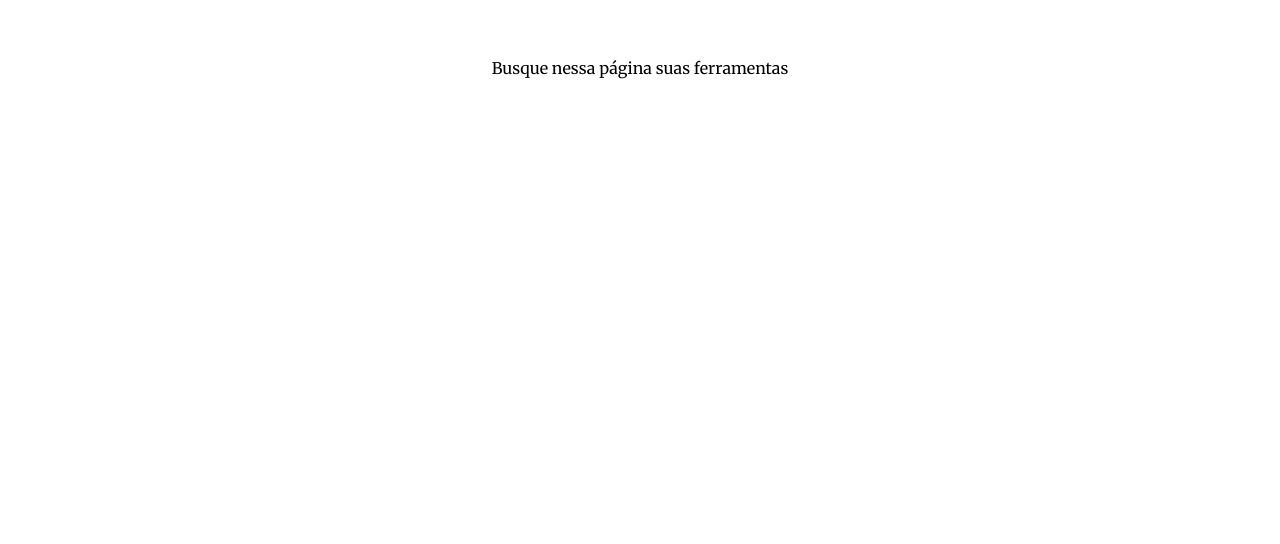
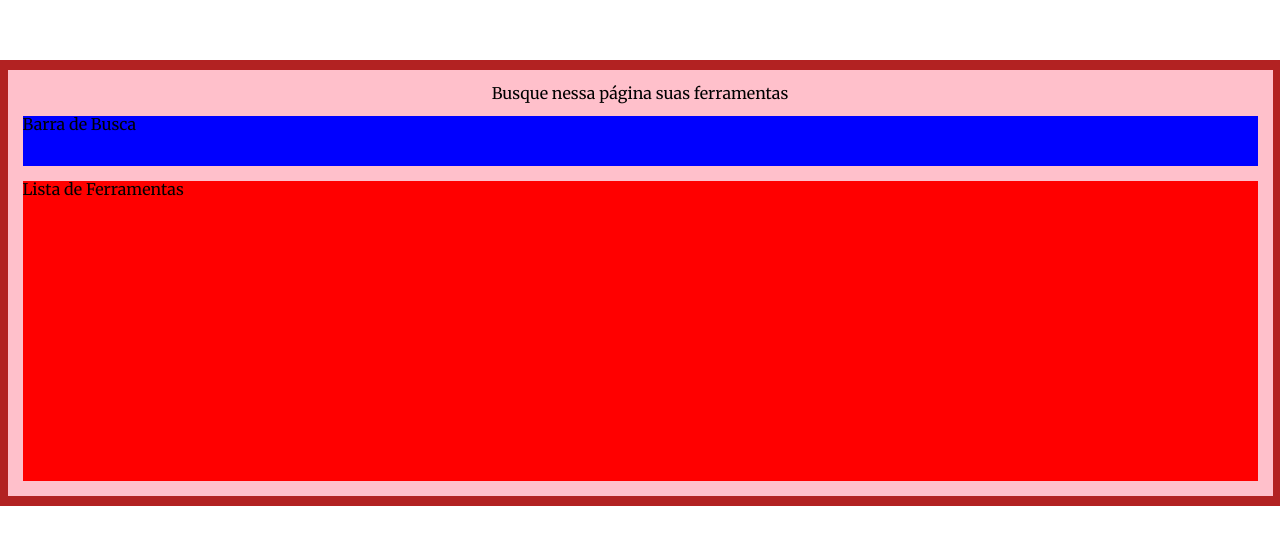
Before and after one commit to anarehder/desafio-tecnico-pluga, a React (Vite) app: page / in a window 1280 px wide. Shown: the top 544 px of the page. Built offline with nearby package versions, Linux system fonts and the light colour scheme.

Commit message:
feat: Search Tools Static Layout Page

```diff
--- a/src/App.jsx
+++ b/src/App.jsx
@@ -20,5 +20,7 @@ export default App
 const AppContainer = styled.main`
   display: flex;
   justify-content: center;
-  width: calc(100vw - 50px);
+  width: calc(100vw - 15px);
+  background-color: firebrick;
+  padding: 10px;
 `
--- a/src/pages/SearchToolsPage.jsx
+++ b/src/pages/SearchToolsPage.jsx
@@ -4,6 +4,12 @@ function SearchTool(){
     return (
         <Container>
             Busque nessa página suas ferramentas
+            <SearchBarForm>
+                Barra de Busca
+            </SearchBarForm>
+            <Tools>
+                Lista de Ferramentas
+            </Tools>
         </Container>
     )
 }
@@ -11,8 +17,23 @@ function SearchTool(){
 export default SearchTool;
 
 const Container = styled.div`
+  width: 100%;
+  padding: 15px;
   display: flex;
   flex-direction: column;
   align-items: center;
   justify-content: center;
+  background-color: pink;
+  gap: 15px;
 `
+
+const SearchBarForm = styled.form`
+    height: 50px;
+    width: 100%;
+    background-color: blue;
+`
+const Tools = styled.div`
+    height: 300px;
+    width: 100%;
+    background-color: red;
+`
```
